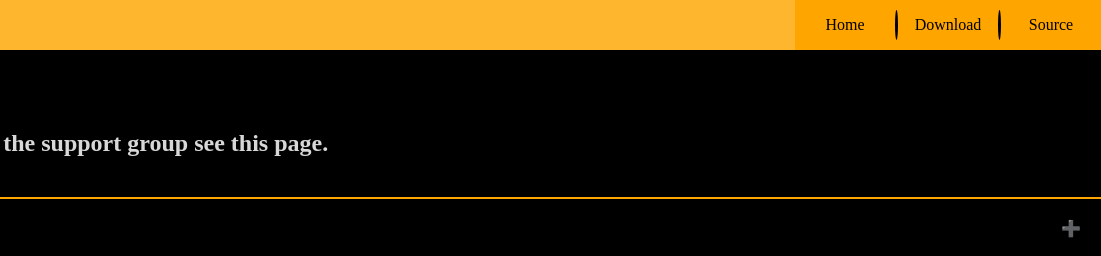
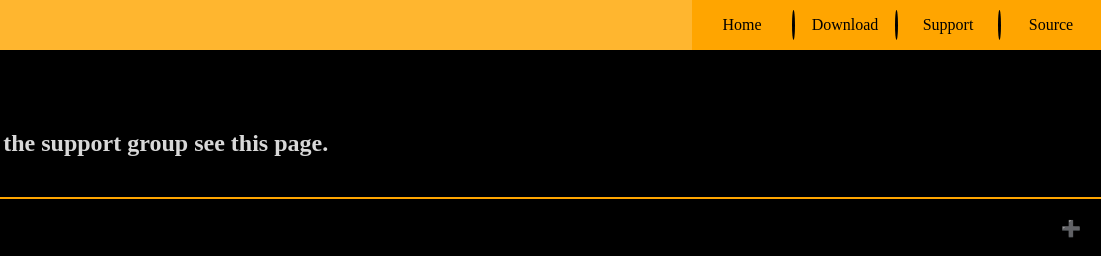
Before and after one commit to Rave-Project/Rave-Project.github.io, a plain HTML site: page FAQ.html in a window 1280 px wide. Shown: the top 256 px of the page, 179-1280 px from the left. Drawn offline with Linux system fonts and the light colour scheme.

Commit message:
topbar: add support grp link
Signed-off-by: Peppe289 <gsperanza204@gmail.com>

```diff
--- a/FAQ.html
+++ b/FAQ.html
@@ -38,6 +38,8 @@
             <li><a href="./index.html">Home</a></li>
             <span></span>
             <li><a href="./index.html#download">Download</a></li>
+            <span></span>
+            <li><a href="https://t.me/RaveProjectChat">Support</a></li>
             <span></span>
             <li>
                 <div class="toolbar">
--- a/resource/css/topbar.css
+++ b/resource/css/topbar.css
@@ -10,7 +10,7 @@
 }
 
 .space {
-    width: calc(100% - 300px);
+    width: calc(100% - 400px);
     display: inline-flex;
     background-color: rgb(255, 182, 47);
 }
```
Also changed, not shown: index.html (+2 -0 lines).
